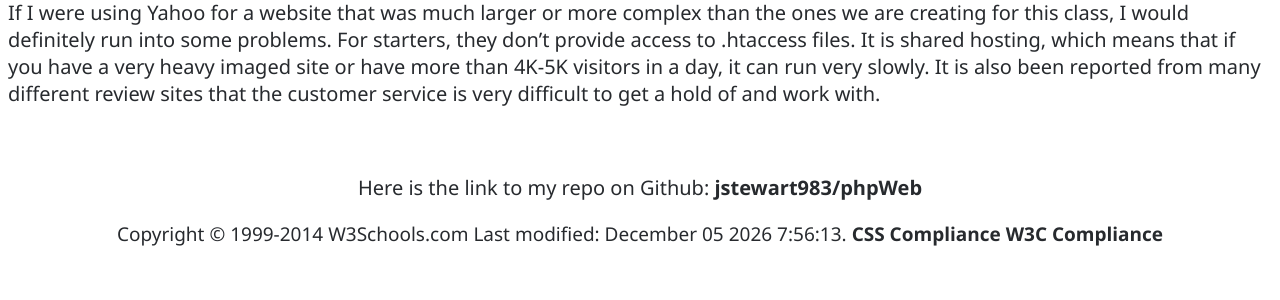
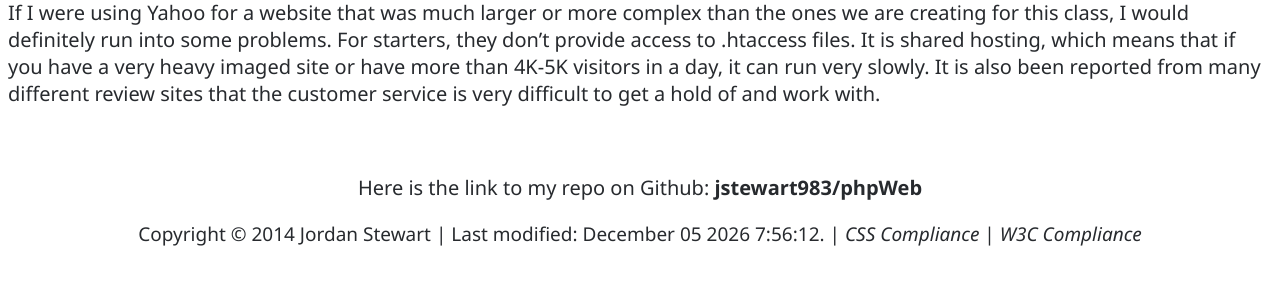
Before and after one commit to jstewart983/phpWeb, a PHP site: page / in a window 1280 px wide. Shown: the part 301-601 px from the top of the page. Run offline with PHP 8.4, Linux system fonts and the light colour scheme.

Commit message:
correctly formatted footer

```diff
--- a/footer.php
+++ b/footer.php
@@ -1,8 +1,10 @@
 
 <?php
-	echo "Copyright &copy; 1999-" . date("Y") . " W3Schools.com  ";?>
+
+	echo "Copyright &copy; " . date("Y") . " Jordan Stewart  | ";?>
 <?php
 // outputs e.g. 'Last modified: March 04 1998 20:43:59.'
-	echo "Last modified: " . date ("F d Y g:i:s.  ", getlastmod());
-	echo '<a href = "http://www.cssportal.com/css-validator/validate.php?url=http://jtsdev.com/index.php&warning=1&profile=css3&usermedium=all"><strong>CSS Compliance</strong></a> <a href = "http://validator.w3.org/check?uri=http%3A%2F%2Fjtsdev.com%2Findex.php&charset=%28detect+automatically%29&doctype=Inline&ss=1&outline=1&group=0&st=1&user-agent=W3C_Validator%2F1.3+http%3A%2F%2Fvalidator.w3.org%2Fservices"><strong>W3C Compliance</strong></a>';
+	echo "Last modified: " . date ("F d Y g:i:s.  | ", getlastmod());
+	echo '<a href = "http://www.cssportal.com/css-validator/validate.php?url=http://jtsdev.com/index.php&warning=1&profile=css3&usermedium=all"><i>CSS Compliance</i></a> | <a href = "http://validator.w3.org/check?uri=http%3A%2F%2Fjtsdev.com%2Findex.php&charset=%28detect+automatically%29&doctype=Inline&ss=1&outline=1&group=0&st=1&user-agent=W3C_Validator%2F1.3+http%3A%2F%2Fvalidator.w3.org%2Fservices"><i>W3C Compliance</i></a>';
 ?>
+<?php ob_end_flush(); ?>
```
